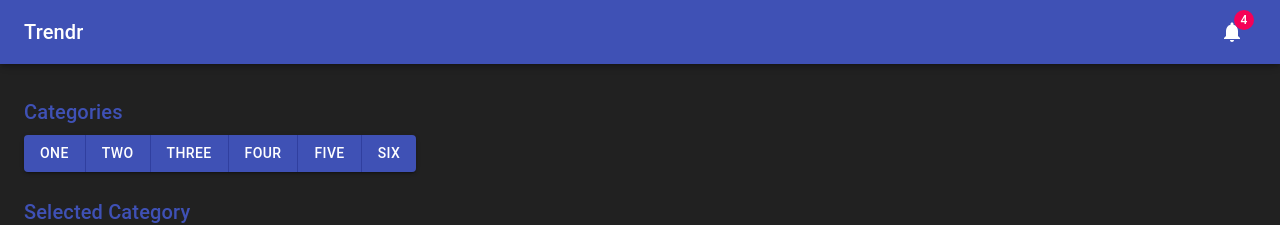
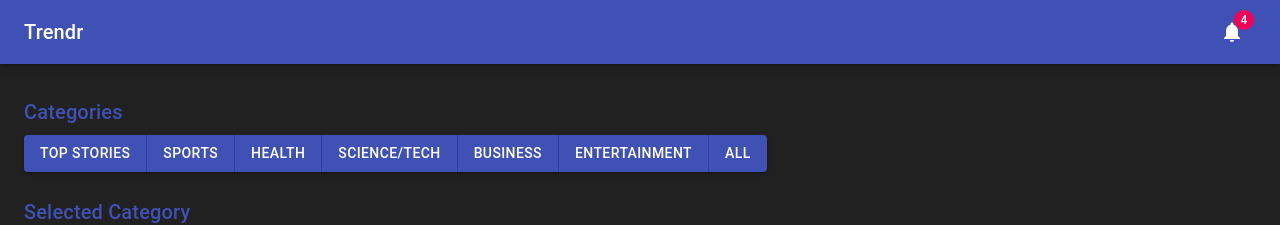
Before and after one commit to paulmorales7/Trendr, a React (Create React App) app in the folder client/: page / in a window 1280 px wide. Shown: the top 225 px of the page. Built offline with nearby package versions, Linux system fonts and the light colour scheme; no server answers.

Commit message:
designated categorical buttons

```diff
--- a/client/src/dashboard/CategoryButtons.js
+++ b/client/src/dashboard/CategoryButtons.js
@@ -25,12 +25,13 @@ export default function CategoryButtons() {
 
       <Typography color="textSecondary" className={classes.categoryIcon}>
         <ButtonGroup variant="contained" color="primary" aria-label="contained primary button group" onClick={preventDefault}>
-          <Button>One</Button>
-          <Button>Two</Button>
-          <Button>Three</Button>
-          <Button>Four</Button>
-          <Button>Five</Button>
-          <Button>Six</Button>
+          <Button>Top Stories</Button>
+          <Button>Sports</Button>
+          <Button>Health</Button>
+          <Button>Science/Tech</Button>
+          <Button>Business</Button>
+          <Button>Entertainment</Button>
+          <Button>All</Button>
         </ButtonGroup>
       </Typography>
     </React.Fragment>
```
